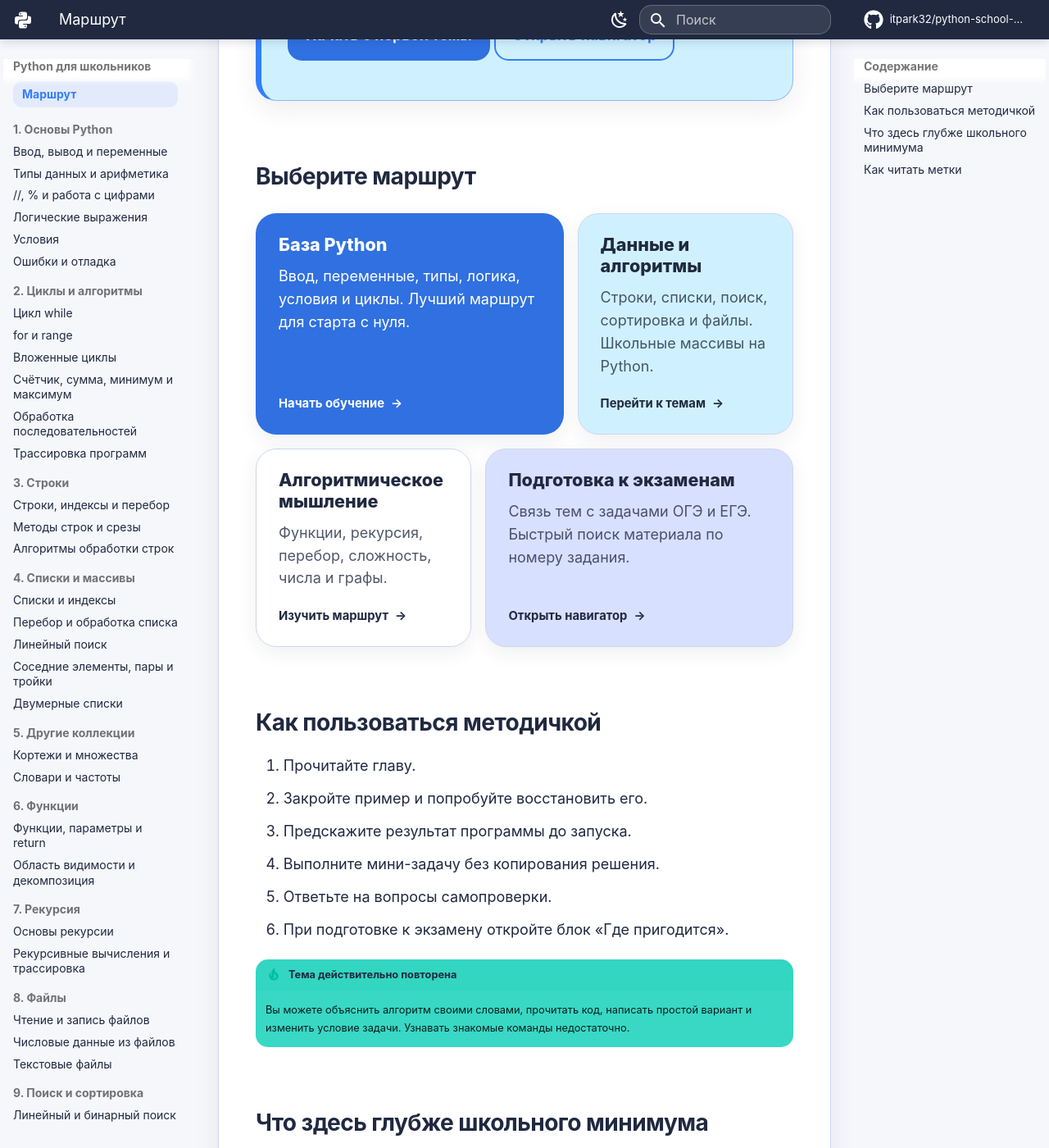
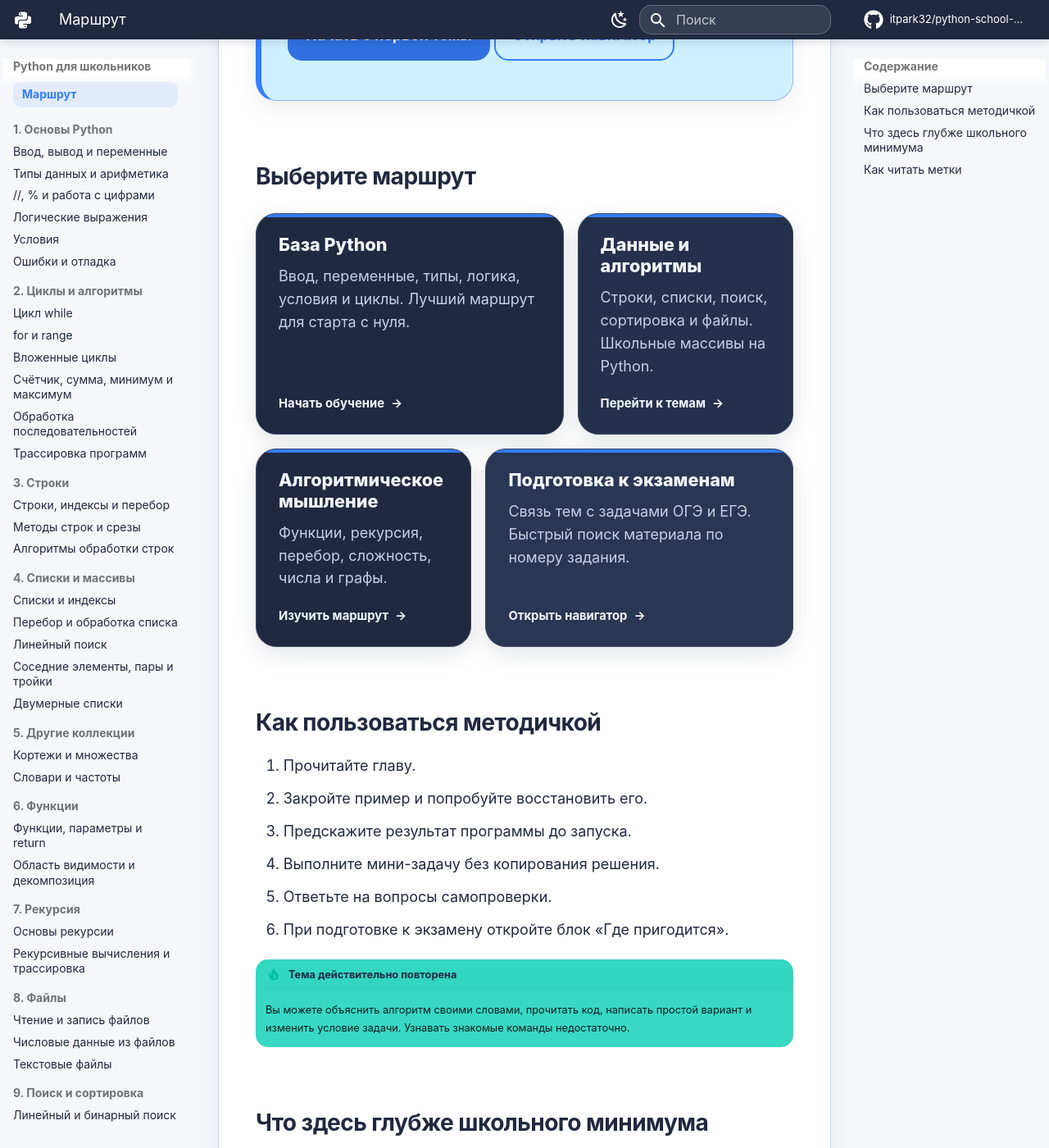
Before and after one commit to itpark32/python-school-metodichka, an MkDocs documentation site: the page built from docs/index.md, in a window 1280 px wide and 1400 px high, scrolled down 557 px. Shown: the whole window at 82% size. Built offline with MkDocs 1.6.1 and Material for MkDocs 9.7.7, drawn with Linux system fonts in a browser that asks for light colours; comment, search, counter and statistics services are not loaded.

Commit message:
Сделать карточки маршрутов тёмными

```diff
--- a/docs/stylesheets/extra.css
+++ b/docs/stylesheets/itpark-v3.css
@@ -46,12 +46,14 @@
   --card-border: var(--color-border);
   --card-radius: var(--itpark-radius);
   --card-shadow: var(--itpark-shadow);
-  --topic-primary-bg: color-mix(in srgb, var(--itpark-accent) 84%, var(--itpark-dark));
-  --topic-primary-fg: var(--itpark-white);
-  --topic-algorithms-bg: color-mix(in srgb, var(--itpark-blue-light) 62%, var(--itpark-white));
-  --topic-thinking-bg: var(--itpark-white);
-  --topic-exams-bg: color-mix(in srgb, var(--itpark-violet) 42%, var(--itpark-white));
-  --topic-card-fg: var(--itpark-dark);
+  --topic-primary-bg: #202940;
+  --topic-primary-fg: #f4f7ff;
+  --topic-algorithms-bg: #25314c;
+  --topic-thinking-bg: #202940;
+  --topic-exams-bg: #293654;
+  --topic-card-fg: #f4f7ff;
+  --topic-card-muted: #c7d0e4;
+  --topic-card-border: #3f4b68;
   --button-bg: var(--color-link);
   --button-bg-hover: var(--color-link-hover);
   --button-fg: var(--color-on-primary);
@@ -94,12 +96,14 @@
   --nav-active-bg: rgb(112 165 255 / 14%);
   --card-bg: var(--color-surface);
   --card-border: var(--color-border);
-  --topic-primary-bg: color-mix(in srgb, var(--itpark-accent) 84%, #171d2e);
+  --topic-primary-bg: #253554;
   --topic-primary-fg: #f8faff;
   --topic-algorithms-bg: #243653;
   --topic-thinking-bg: #202940;
   --topic-exams-bg: #30385c;
   --topic-card-fg: #f4f7ff;
+  --topic-card-muted: #c7d0e4;
+  --topic-card-border: #465475;
   --itpark-shadow: 0 0.5rem 1.5rem rgb(0 0 0 / 18%);
   --itpark-shadow-hover: 0 0.75rem 2rem rgb(0 0 0 / 28%);
   --md-primary-fg-color: var(--itpark-dark);
@@ -201,10 +205,10 @@ body {
   min-height: 10.5rem;
   padding: 1.25rem 1.35rem 1.15rem;
   overflow: hidden;
-  border: 1px solid var(--card-border);
+  border: 1px solid var(--topic-card-border);
   border-radius: var(--card-radius);
   background: var(--card-bg);
-  box-shadow: 0 0.35rem 1.15rem rgb(32 41 64 / 7%);
+  box-shadow: 0 0.45rem 1.4rem rgb(32 41 64 / 12%);
   color: var(--topic-card-fg);
   text-decoration: none;
   transition: transform 180ms ease, box-shadow 180ms ease, border-color 180ms ease;
@@ -213,7 +217,14 @@ body {
 .topic-card:nth-child(4) { grid-column: span 7; }
 .topic-card:nth-child(2),
 .topic-card:nth-child(3) { grid-column: span 5; }
-.topic-card--primary { border-color: transparent; background: var(--topic-primary-bg); color: var(--topic-primary-fg); }
+.topic-card::before {
+  position: absolute;
+  inset: 0 0 auto;
+  height: 0.2rem;
+  background: var(--itpark-accent);
+  content: "";
+}
+.topic-card--primary { background: var(--topic-primary-bg); color: var(--topic-primary-fg); }
 .topic-card--algorithms { background: var(--topic-algorithms-bg); }
 .topic-card--thinking { background: var(--topic-thinking-bg); }
 .topic-card--exams { background: var(--topic-exams-bg); }
@@ -221,13 +232,13 @@ body {
 .md-typeset a.topic-card--primary { color: var(--topic-primary-fg); }
 .topic-card:hover {
   transform: translateY(-0.16rem);
-  border-color: color-mix(in srgb, var(--color-primary) 44%, var(--color-border));
+  border-color: color-mix(in srgb, var(--itpark-accent) 65%, var(--topic-card-border));
   box-shadow: 0 0.75rem 1.8rem rgb(32 41 64 / 14%);
   color: var(--topic-card-fg);
   text-decoration: none;
 }
 .md-typeset a.topic-card:hover { color: var(--topic-card-fg); text-decoration: none; }
-.md-typeset a.topic-card--primary:hover { border-color: transparent; color: var(--topic-primary-fg); }
+.md-typeset a.topic-card--primary:hover { color: var(--topic-primary-fg); }
 .topic-card strong {
   display: block;
   margin-bottom: 0.55rem;
@@ -236,8 +247,7 @@ body {
   font-weight: 800;
   line-height: 1.2;
 }
-.topic-card > span:not(.topic-card__action) { max-width: 38ch; color: inherit; line-height: 1.55; opacity: 0.78; }
-.topic-card--primary > span:not(.topic-card__action) { opacity: 1; }
+.topic-card > span:not(.topic-card__action) { max-width: 38ch; color: var(--topic-card-muted); line-height: 1.55; }
 .topic-card__action {
   display: inline-flex;
   align-items: center;
--- a/mkdocs.yml
+++ b/mkdocs.yml
@@ -61,7 +61,7 @@ markdown_extensions:
       permalink: true
 
 extra_css:
-  - stylesheets/extra.css
+  - stylesheets/itpark-v3.css
 
 nav:
   - Маршрут: index.md
```
